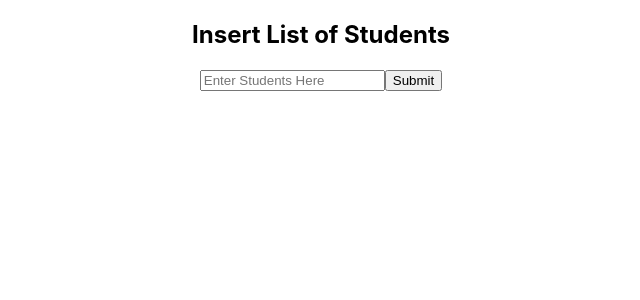
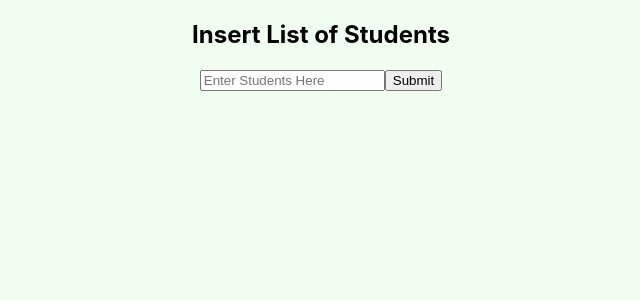
Before and after one commit to MistermindX/ReportCard, a React (Create React App) app in the folder client/: page / in a window 1280 px wide. Shown: the top 300 px of the page, without its empty margins (319-959 px from the left). Built offline with nearby package versions, Linux system fonts and the light colour scheme.

Commit message:
updated background color

```diff
--- a/client/src/styles/App.css
+++ b/client/src/styles/App.css
@@ -23,3 +23,7 @@ li {
   left: 50%;
   margin: 5px 0 20px 0;
 }
+
+body {
+  background-color:honeydew;
+}
```
